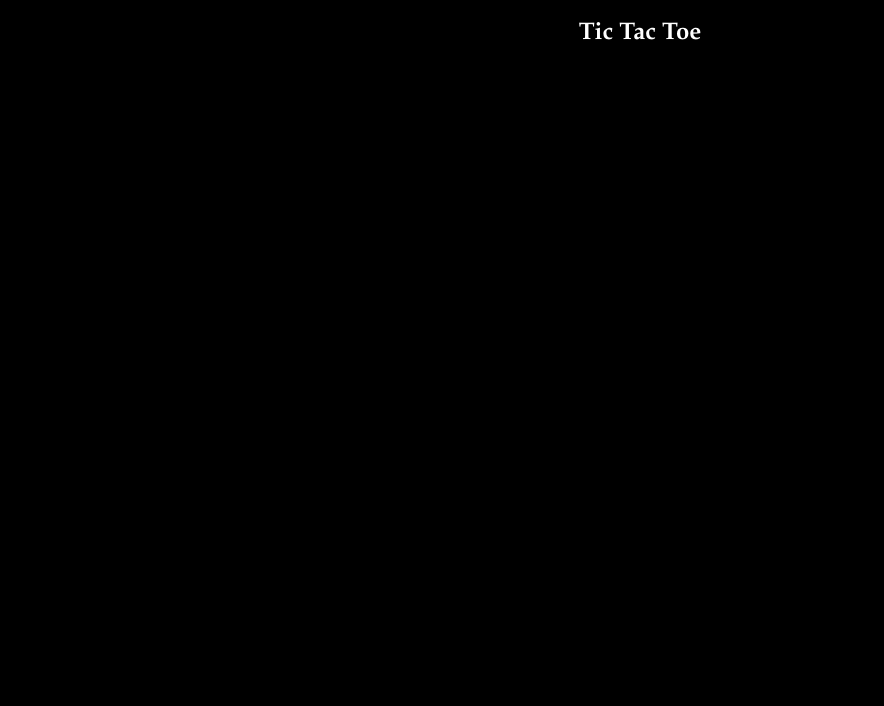
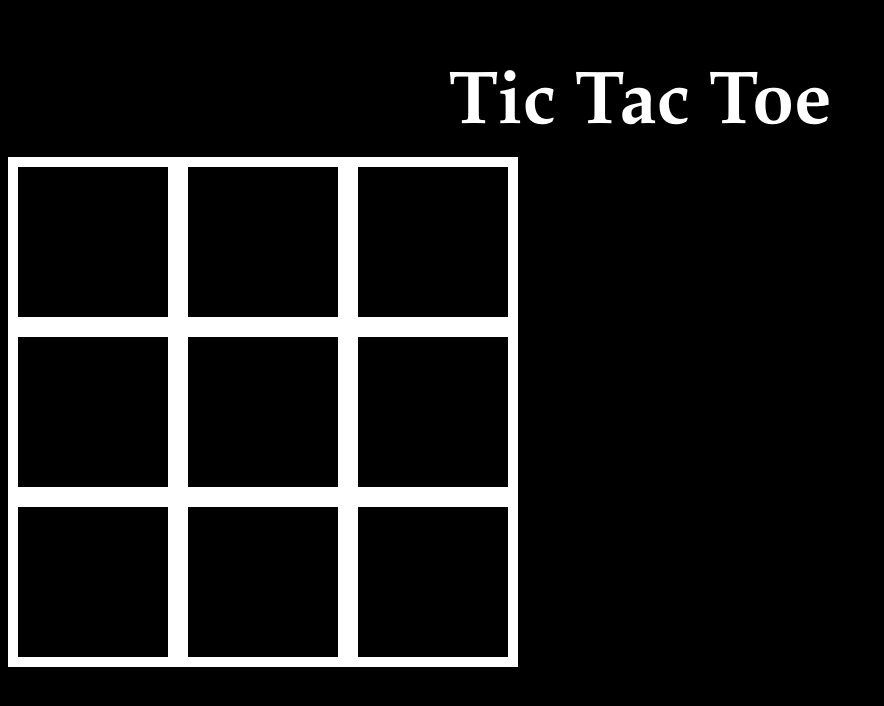
Before and after one commit to samjwu/TicTacToe, a plain HTML site: page index.html in a window 1280 px wide. Shown: the whole page, without its empty margins (0-884 px from the left). Drawn offline with Linux system fonts and the light colour scheme.

Commit message:
box sizing

```diff
--- a/css/style.css
+++ b/css/style.css
@@ -16,30 +16,34 @@ h1 {
 
 .header {
     width: 100%;
+    font-size: 50px;
 }
 
 .wrapper {
     height: 1000px;
     width: 100%;
-    margin: 0px;
 }
 
 .board {
     height: 510px;
     width: 510px;
-    margin: 0px;
 }
 
 /*TODO: fix boxes*/
 .box {
     height: 170px;
     width: 170px;
+    border: 10px solid #fff;
+    cursor: pointer;
+    float: right;
+    /*
+    https://www.w3schools.com/cssref/css3_pr_box-sizing.asp
+    https://css-tricks.com/box-sizing/
+    */
+    box-sizing: content-box;
+    -webkit-box-sizing: border-box;
+    -moz-box-sizing: border-box;
 
-    border-width: 10px;
-    border-color: #f00;
-    text-align: center;
-
-    cursor: pointer;
 }
 
 .controller {
```
